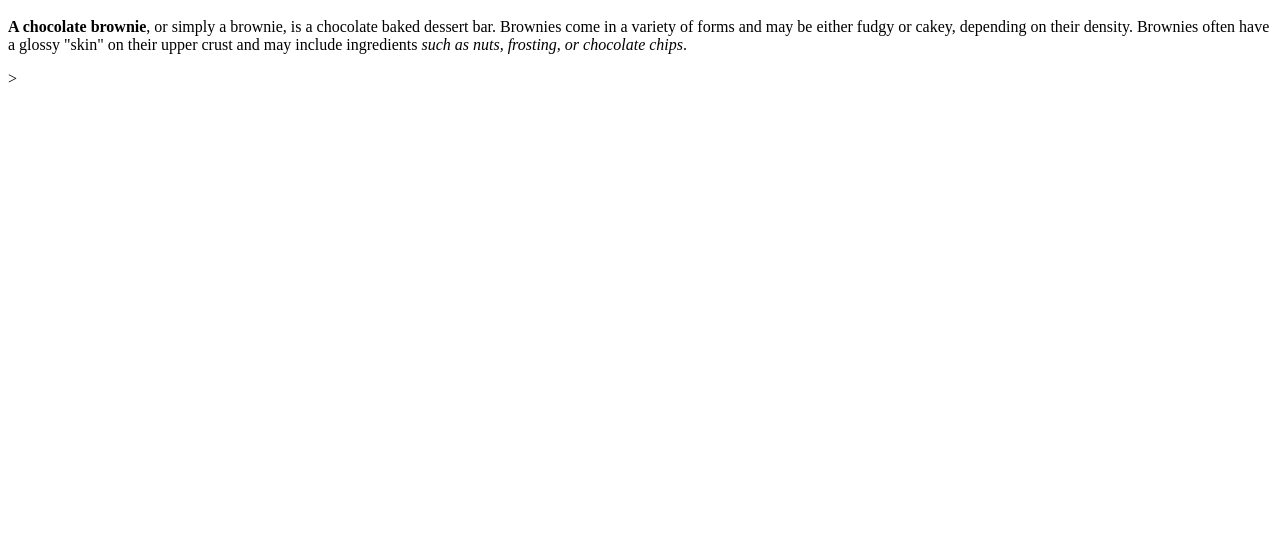
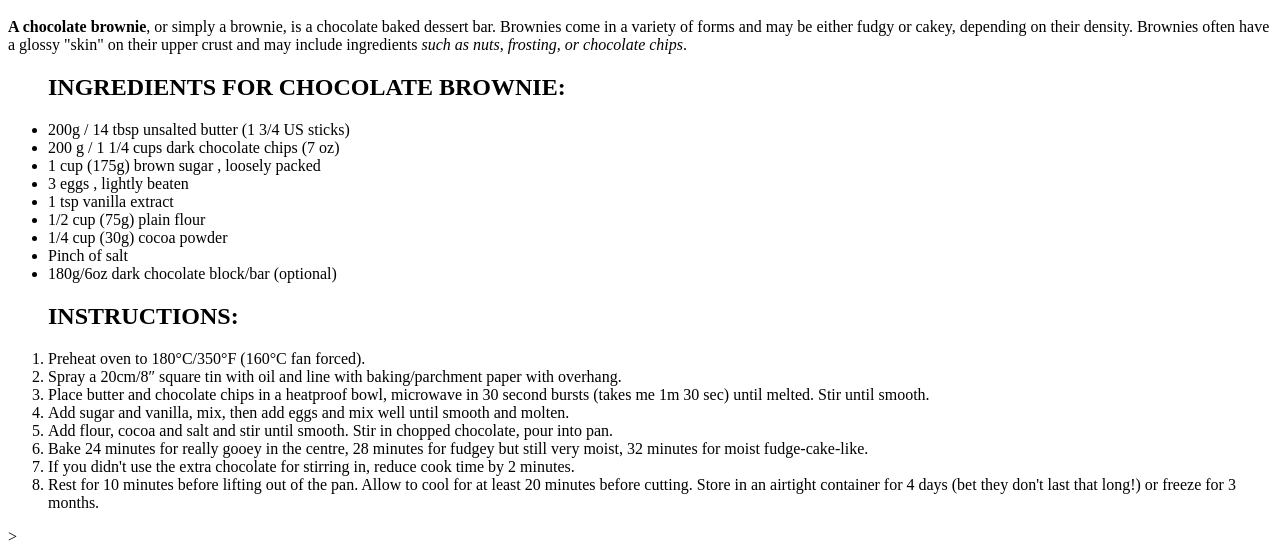
Before and after one commit to NaDnapS-officialacc/Recipes_0din, a plain HTML site: page recipes/brownie.html in a window 1280 px wide. Shown: the part 481-1035 px from the top of the page. Before the commit the page ends 800 px from the top, so only its background shows below. Drawn offline with Linux system fonts and the light colour scheme.

Commit message:
added ingredients and instructions for chocolate brownie recipe

```diff
--- a/recipes/brownie.html
+++ b/recipes/brownie.html
@@ -10,6 +10,28 @@
     <img src="https://www.recipetineats.com/tachyon/2016/08/Brownies_0.jpg?resize=900%2C1125&zoom=0.72" alt="CHOCOLATE BROWNIE" height="333" width="333">
     <h4>chocolate fudgy brownie</h4>
     <p><strong>A chocolate brownie</strong>, or simply a brownie, is a chocolate baked dessert bar. Brownies come in a variety of forms and may be either fudgy or cakey, depending on their density. Brownies often have a glossy "skin" on their upper crust and may include ingredients <em>such as nuts, frosting, or chocolate chips</em>.</p>
-
+    <ul>
+        <h2>INGREDIENTS FOR CHOCOLATE BROWNIE:</h2>
+        <li>200g / 14 tbsp unsalted butter (1 3/4 US sticks)</li>
+        <li>200 g / 1 1/4 cups dark chocolate chips (7 oz)</li>
+        <li>1 cup (175g) brown sugar , loosely packed</li>
+        <li>3 eggs , lightly beaten</li>
+        <li>1 tsp vanilla extract</li>
+        <li>1/2 cup (75g) plain flour</li>
+        <li>1/4 cup (30g) cocoa powder</li>
+        <li>Pinch of salt</li>
+        <li>180g/6oz dark chocolate block/bar (optional) </li>
+    </ul>
+    <ol>
+        <h2>INSTRUCTIONS:</h2>
+        <li>Preheat oven to 180°C/350°F (160°C fan forced).</li>
+        <li>Spray a 20cm/8″ square tin with oil and line with baking/parchment paper with overhang.</li>
+        <li>Place butter and chocolate chips in a heatproof bowl, microwave in 30 second bursts (takes me 1m 30 sec) until melted. Stir until smooth.</li>
+        <li>Add sugar and vanilla, mix, then add eggs and mix well until smooth and molten.</li>
+        <li>Add flour, cocoa and salt and stir until smooth. Stir in chopped chocolate, pour into pan.</li>
+        <li>Bake 24 minutes for really gooey in the centre, 28 minutes for fudgey but still very moist, 32 minutes for moist fudge-cake-like.</li>
+        <li>If you didn't use the extra chocolate for stirring in, reduce cook time by 2 minutes.</li>
+        <li>Rest for 10 minutes before lifting out of the pan. Allow to cool for at least 20 minutes before cutting. Store in an airtight container for 4 days (bet they don't last that long!) or freeze for 3 months.</li>
+    </ol>
     </body>
 </html>>
```
